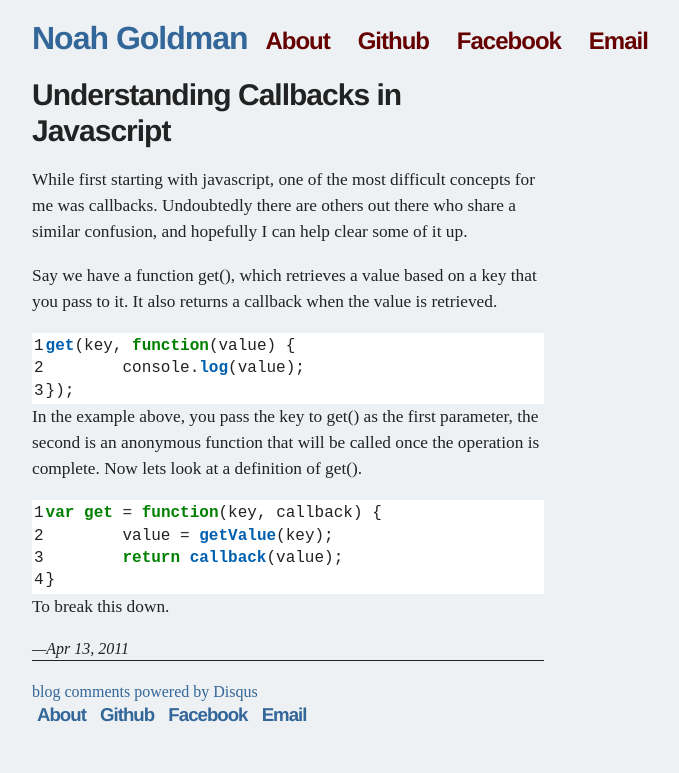
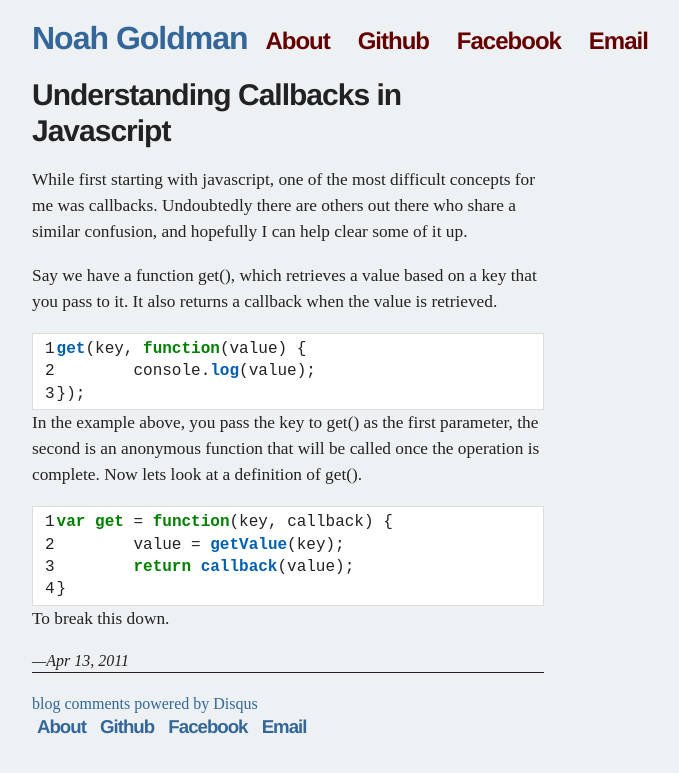
Before and after one commit to noahgoldman/noahgoldman.github.com, a Jekyll site: the page built from _posts/2011-04-13-understanding-callbacks-in-javascript.md, in a window 1280 px wide. Shown: the top 773 px of the page, without its empty margins (288-967 px from the left). Built offline with Jekyll 4.4.1, drawn with Linux system fonts in a browser that asks for light colours; comment, search, counter and statistics services are not loaded.

Commit message:
again edited css

```diff
--- a/css/screen.css
+++ b/css/screen.css
@@ -154,3 +154,5 @@ header, footer, nav, article { display: block; }
 	font-size: 24px;
 	color: #660000;
 }
+
+.highlight { background-color: #f8f8ff; border: 1px solid #ddd; padding: 2px 10px !important; overflow: auto }
```
